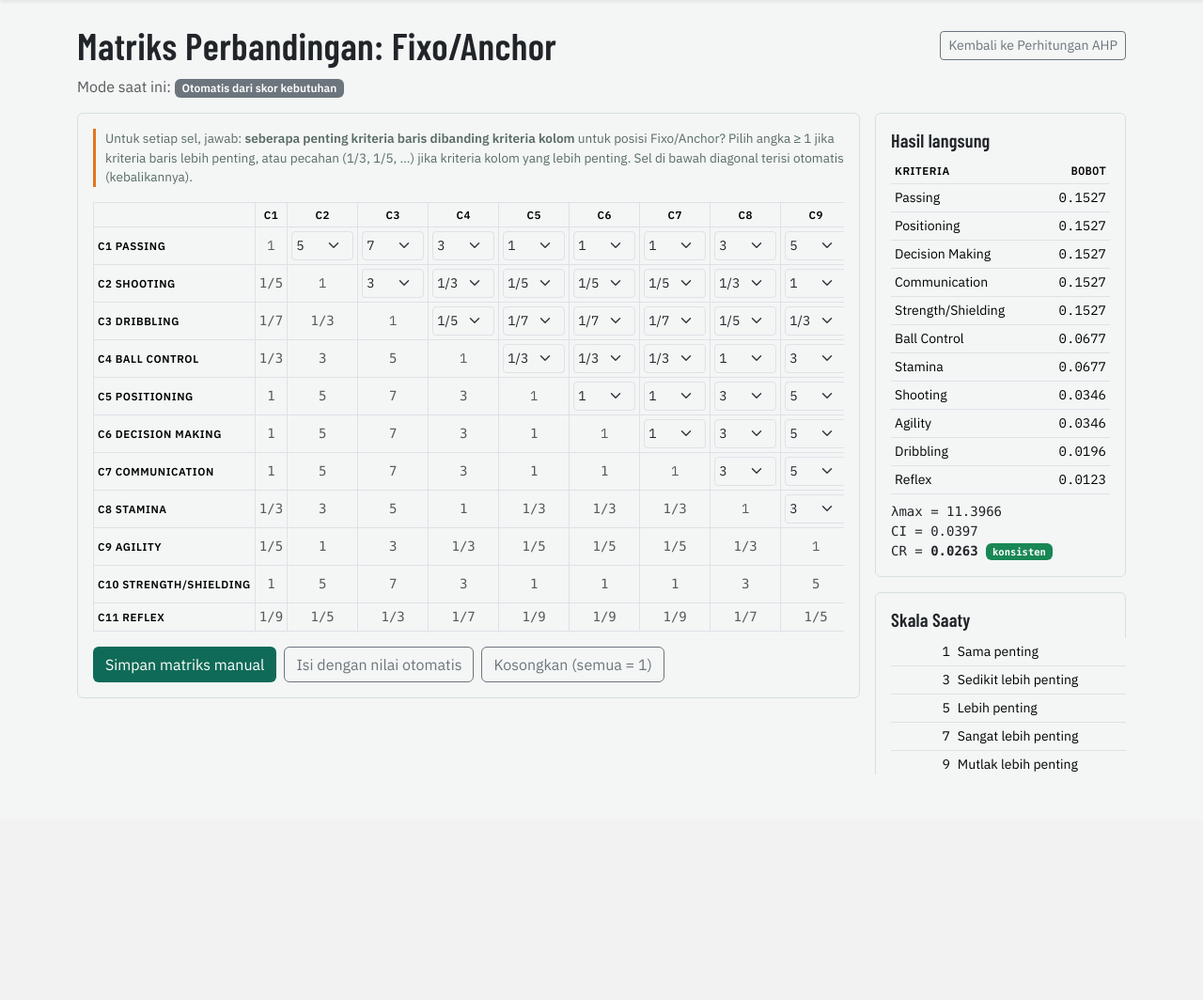
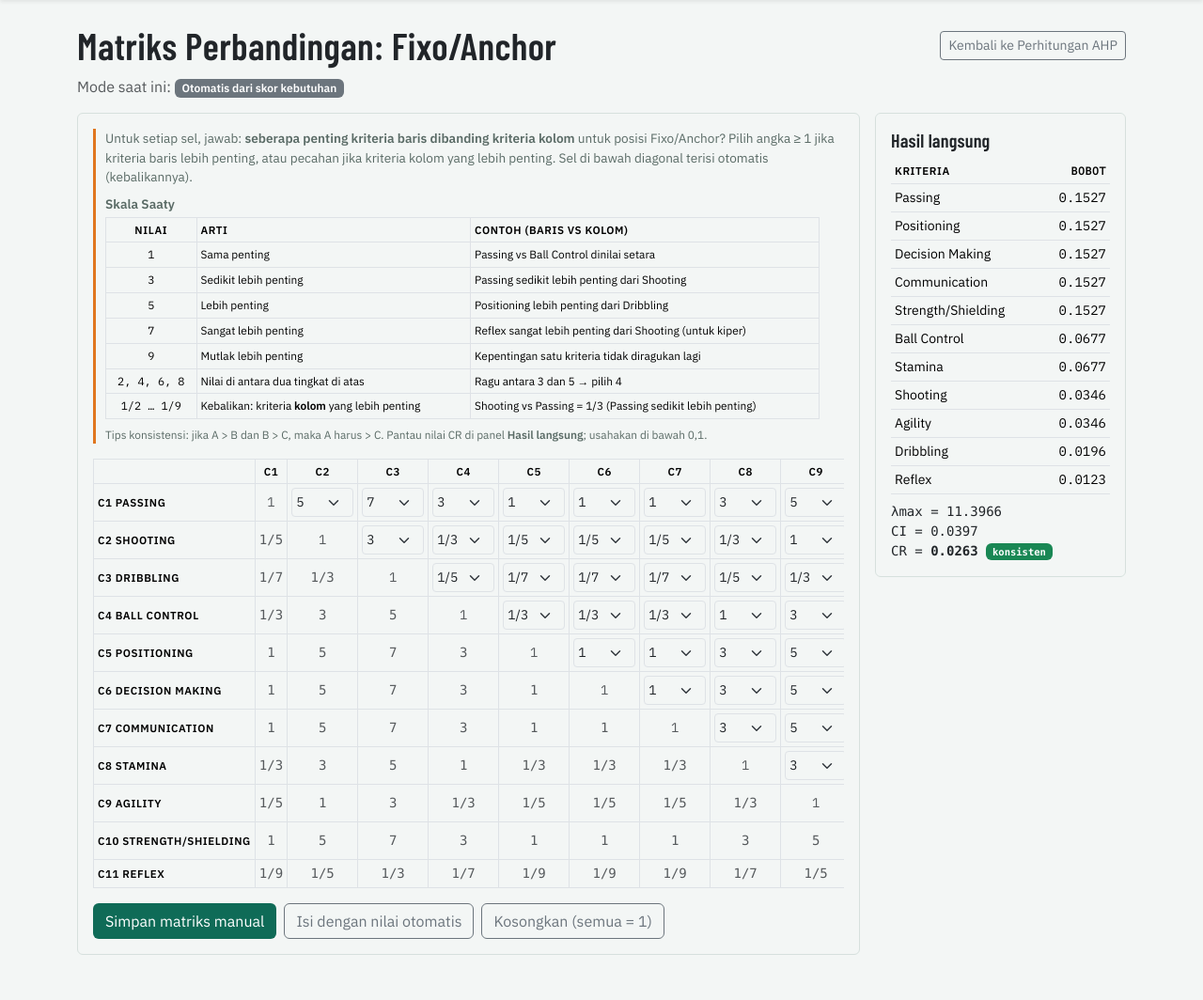
Before and after one commit to napusergi/sppk-futsal, a Flask app: page /ahp/1/matriks in a window 1280 px wide. Shown: the part 80-1144 px from the top of the page at 94% size. Before the commit the page ends 904 px from the top, so only its background shows below. Run offline with Flask 3, Linux system fonts and the light colour scheme; the visitor is signed in with stand-in values (Sample User, id 1); data comes from the database, SQL or seed files in the repository; data that the repository does not hold is empty.

Commit message:
Pindahkan Skala Saaty ke catatan di atas tabel matriks AHP, lengkap dengan contoh
Co-Authored-By: Claude Opus 5.5 <noreply@anthropic.com>

```diff
--- a/templates/ahp_matrix.html
+++ b/templates/ahp_matrix.html
@@ -16,8 +16,22 @@
  <div class="col-xl-9">
   <form method="post" class="card"><div class="card-body">
    <input type="hidden" name="action" value="save">
-   <p class="note">Untuk setiap sel, jawab: <b>seberapa penting kriteria baris dibanding kriteria kolom</b> untuk posisi {{ POSITIONS[pos] }}?
-    Pilih angka ≥ 1 jika kriteria baris lebih penting, atau pecahan (1/3, 1/5, …) jika kriteria kolom yang lebih penting. Sel di bawah diagonal terisi otomatis (kebalikannya).</p>
+   <div class="note mb-3">
+    <p class="mb-2">Untuk setiap sel, jawab: <b>seberapa penting kriteria baris dibanding kriteria kolom</b> untuk posisi {{ POSITIONS[pos] }}?
+     Pilih angka ≥ 1 jika kriteria baris lebih penting, atau pecahan jika kriteria kolom yang lebih penting. Sel di bawah diagonal terisi otomatis (kebalikannya).</p>
+    <div class="fw-semibold mb-1">Skala Saaty</div>
+    <div class="table-responsive"><table class="table table-sm table-bordered small mb-2 bg-white" style="max-width:760px">
+     <thead><tr><th class="text-center">Nilai</th><th>Arti</th><th>Contoh (baris vs kolom)</th></tr></thead>
+     <tr><td class="text-center num">1</td><td>Sama penting</td><td>Passing vs Ball Control dinilai setara</td></tr>
+     <tr><td class="text-center num">3</td><td>Sedikit lebih penting</td><td>Passing sedikit lebih penting dari Shooting</td></tr>
+     <tr><td class="text-center num">5</td><td>Lebih penting</td><td>Positioning lebih penting dari Dribbling</td></tr>
+     <tr><td class="text-center num">7</td><td>Sangat lebih penting</td><td>Reflex sangat lebih penting dari Shooting (untuk kiper)</td></tr>
+     <tr><td class="text-center num">9</td><td>Mutlak lebih penting</td><td>Kepentingan satu kriteria tidak diragukan lagi</td></tr>
+     <tr><td class="text-center num">2, 4, 6, 8</td><td>Nilai di antara dua tingkat di atas</td><td>Ragu antara 3 dan 5 → pilih 4</td></tr>
+     <tr><td class="text-center num">1/2 … 1/9</td><td>Kebalikan: kriteria <b>kolom</b> yang lebih penting</td><td>Shooting vs Passing = 1/3 (Passing sedikit lebih penting)</td></tr>
+    </table></div>
+    <p class="mb-0 small">Tips konsistensi: jika A &gt; B dan B &gt; C, maka A harus &gt; C. Pantau nilai CR di panel <b>Hasil langsung</b>; usahakan di bawah 0,1.</p>
+   </div>
    <div class="table-responsive"><table class="table table-sm table-bordered align-middle small" id="mx">
     <thead><tr><th></th>{% for c in criteria %}<th class="text-center" title="{{ c.name }}">C{{ loop.index }}</th>{% endfor %}</tr></thead>
     {% for ri in criteria %}{% set i = loop.index0 %}<tr>
@@ -42,18 +56,10 @@
  </div>
  <div class="col-xl-3">
   <div class="side-panel">
-  <div class="card mb-3"><div class="card-body">
+  <div class="card"><div class="card-body">
    <h2 class="h5">Hasil langsung</h2>
    <table class="table table-sm small mb-2" id="live"></table>
    <div class="font-monospace small" id="cons"></div>
-  </div></div>
-  <div class="card"><div class="card-body small">
-   <h2 class="h5">Skala Saaty</h2>
-   <table class="table table-sm mb-0">
-    <tr><td class="num">1</td><td>Sama penting</td></tr><tr><td class="num">3</td><td>Sedikit lebih penting</td></tr>
-    <tr><td class="num">5</td><td>Lebih penting</td></tr><tr><td class="num">7</td><td>Sangat lebih penting</td></tr>
-    <tr><td class="num">9</td><td>Mutlak lebih penting</td></tr><tr><td class="num">2,4,6,8</td><td>Nilai di antaranya</td></tr>
-    <tr><td class="num">1/x</td><td>Kebalikan: kriteria kolom lebih penting</td></tr></table>
   </div></div>
   </div>
  </div>
```
